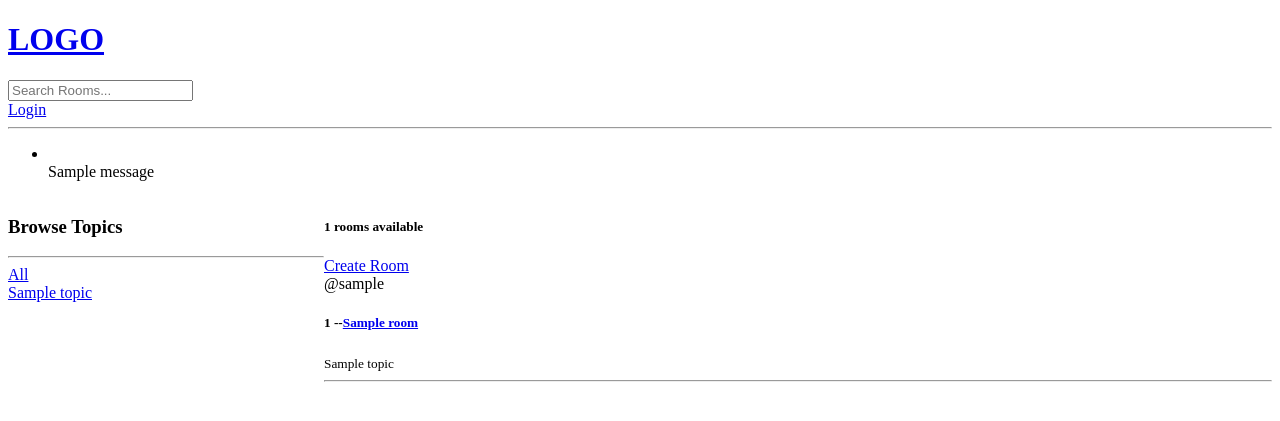
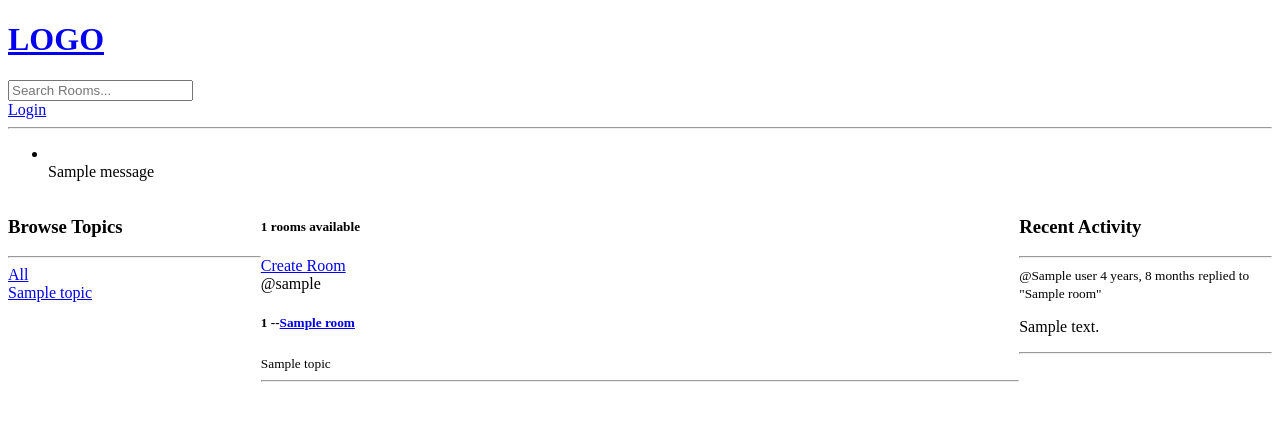
Before and after one commit to Nancy504/DjanjoTutorial, a Django app: template base/templates/base/home.html in a window 1280 px wide. Shown: the top 421 px of the page. Run offline with Django 3.2, Linux system fonts and the light colour scheme; the template is opened without the code that fills it: most values are stand-ins (such as "Sample title", 1, 10 or a date in 2020); one stand-in notice (Sample message) is shown.

Commit message:
ActivityFeed
Reorganized Home.html, added an activity feed

```diff
--- a/base/models.py
+++ b/base/models.py
@@ -21,7 +21,7 @@ class Room(models.Model):
     created=models.DateTimeField(auto_now_add=True)
 
     class Meta:
-        ordering=['updated','created']
+        ordering=['-updated','-created']
 
     def __str__(self):
         return self.name
@@ -33,5 +33,8 @@ class Message(models.Model):
     updated = models.DateTimeField(auto_now=True)
     created = models.DateTimeField(auto_now_add=True)
 
+    class Meta:
+        ordering=['-updated','-created']
+
     def __str__(self):
         return self.body[0:50]
--- /dev/null
+++ b/base/templates/base/activity_component.html
@@ -0,0 +1,15 @@
+<h3>Recent Activity</h3>
+<hr>
+{% for message in room_messages %}
+    <div>
+        <small>@{{message.user}} {{message.created|timesince}}</small>
+        <small>replied to "{{message.room}}"</small>
+
+        <p>{{message}}</p>
+        {% if request.user == message.user %}
+        <a href="{%url 'delete-message' message.id %}">Delete</a>
+        {% endif %}
+        <hr>
+    </div>
+
+{% endfor %}
--- /dev/null
+++ b/base/templates/base/feed_component.html
@@ -0,0 +1,16 @@
+<div>
+    {% for room in rooms %}
+    <div>
+        {% if request.user == room.host %}
+        <a href="{% url 'update-room' room.id %}">Edit</a>
+        <a href="{% url 'delete-room' room.id %}">Delete</a>
+        {% endif %}
+
+        <span>@{{room.host.username}}</span>
+        <h5>{{room.id}} --<a href="{% url 'room' room.id%}">{{room.name}}</a></h5>
+        <small>{{room.topic.name}}</small>
+        <hr>
+    </div>
+
+    {% endfor %}
+</div>
--- a/base/templates/base/home.html
+++ b/base/templates/base/home.html
@@ -5,49 +5,25 @@
 <style>
     .home-container{
         display: grid;
-        grid-template-columns: 1fr 3fr;
+        grid-template-columns: 1fr 3fr 1fr;
     }
 </style>
 
 <div class="home-container">
     <div>
-        <h3>Browse Topics</h3>
-        <hr>
-
-        <div>
-            <a href="{% url 'home' %}">All</a>
-        </div>
-
-        {% for topic in topics %}
-            <div>
-                <a href="{% url 'home' %}?q={{topic.name}}">{{topic.name}}</a>
-            </div>
-        {% endfor %}
+        {% include 'base/topics_component.html' %}
     </div>
 
     <div>
         <h5>{{room_count}} rooms available</h5>
         <a href="{% url 'create-room' %}">Create Room</a>
 
-        <div>
-            {% for room in rooms %}
-            <div>
-                {% if request.user == room.host %}
-                <a href="{% url 'update-room' room.id %}">Edit</a>
-                <a href="{% url 'delete-room' room.id %}">Delete</a>
-                {% endif %}
-
-                <span>@{{room.host.username}}</span>
-                <h5>{{room.id}} --<a href="{% url 'room' room.id%}">{{room.name}}</a></h5>
-                <small>{{room.topic.name}}</small>
-                <hr>
-            </div>
-
-            {% endfor %}
-        </div>
-
+        {% include 'base/feed_component.html' %}
     </div>
 
+    <div>
+        {% include 'base/activity_component.html' %}
+    </div>
 
 </div>
 
--- /dev/null
+++ b/base/templates/base/topics_component.html
@@ -0,0 +1,12 @@
+<h3>Browse Topics</h3>
+<hr>
+
+<div>
+    <a href="{% url 'home' %}">All</a>
+</div>
+
+{% for topic in topics %}
+    <div>
+        <a href="{% url 'home' %}?q={{topic.name}}">{{topic.name}}</a>
+    </div>
+{% endfor %}
--- a/base/views.py
+++ b/base/views.py
@@ -75,14 +75,16 @@ def home (request):
 
     topics = Topic.objects.all()
     room_count = rooms.count()
+    room_messages=Message.objects.filter(Q(room__topic__name__icontains=q))
 
-    context={'rooms':rooms, 'topics':topics, 'room_count':room_count }
+    context={'rooms':rooms, 'topics':topics,
+             'room_count':room_count, 'room_messages':room_messages}
     return render(request,'base/home.html',context)
 
 
 def room (request,pk):
     room= Room.objects.get(id=pk)
-    room_messages = room.message_set.all().order_by('created')
+    room_messages = room.message_set.all()
     participants=room.participants.all()
 
     if request.method == 'POST':
```
